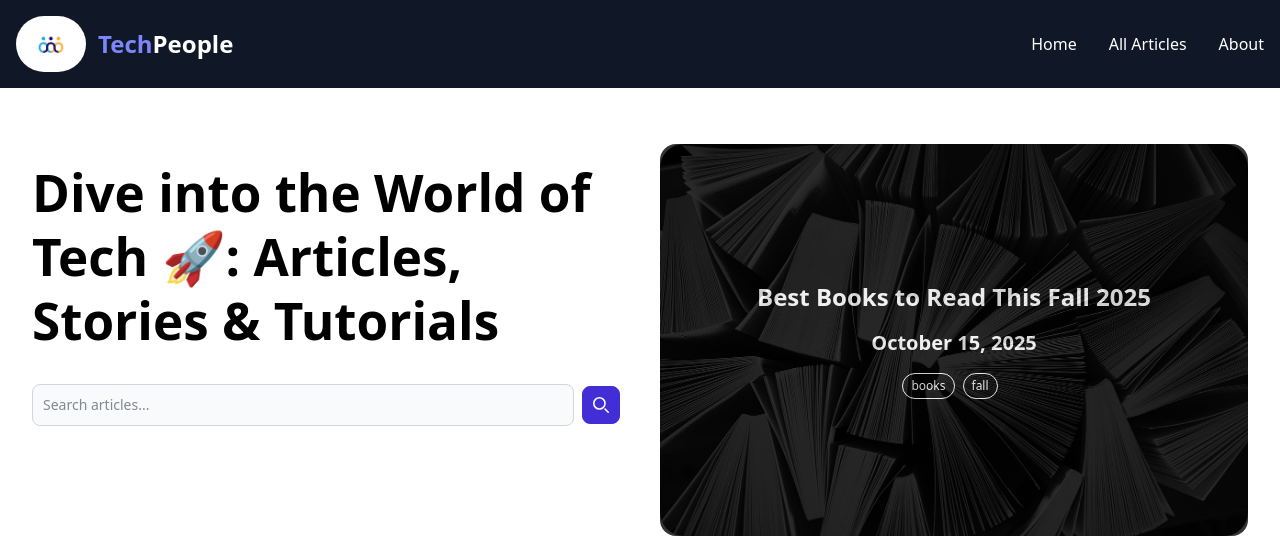
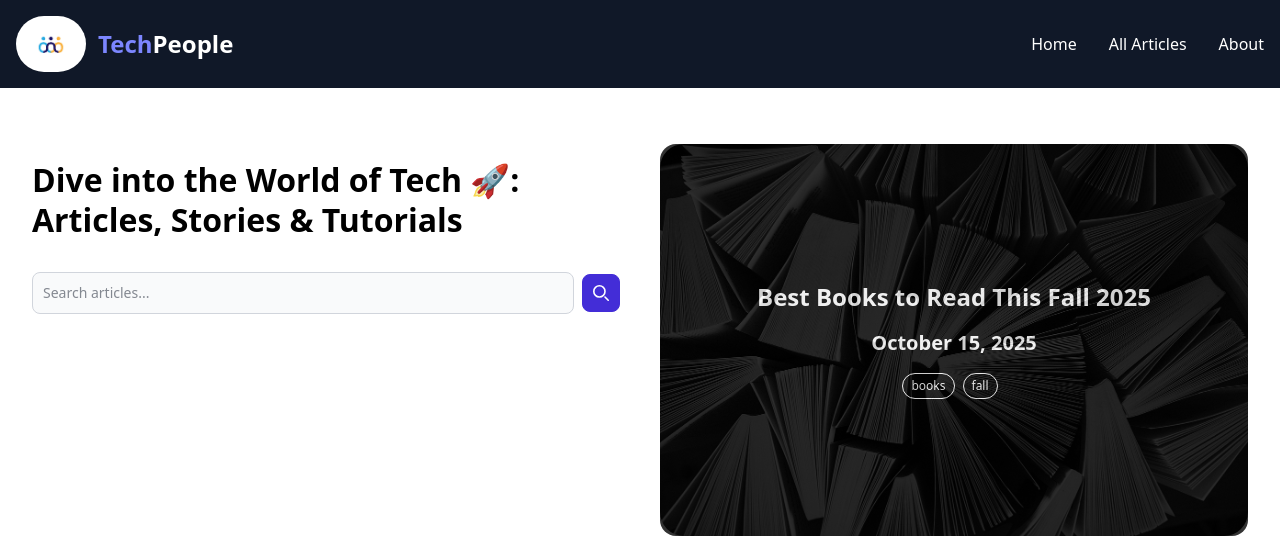
Before and after one commit to Pizle0210/blog_with_astro, an Astro site: page / in a window 1280 px wide. Shown: the top 560 px of the page. Built offline with nearby package versions, Linux system fonts and the light colour scheme; Astro itself is replaced by a stand-in of ours.

Commit message:
font size fixed

```diff
--- a/src/pages/index.astro
+++ b/src/pages/index.astro
@@ -24,7 +24,7 @@ const otherArticles: CollectionEntry<'blog'>[] = allBlogArticles.slice(1);
   <div class="grid grid-cols-1 gap-10 md:grid-cols-2">
     <div>
       <h1
-        class="text-[clamp(1.5rem,4vw,4.5rem)] antialiased text-center lg:text-start font-bold mt-4 mb-8 leading-tight"
+        class="text-[clamp(1.5rem,2.5vw,3.5rem)] antialiased text-center lg:text-start font-bold mt-4 mb-8 leading-tight"
       >
         Dive into the World of Tech 🚀: Articles, Stories & Tutorials
       </h1>
```
